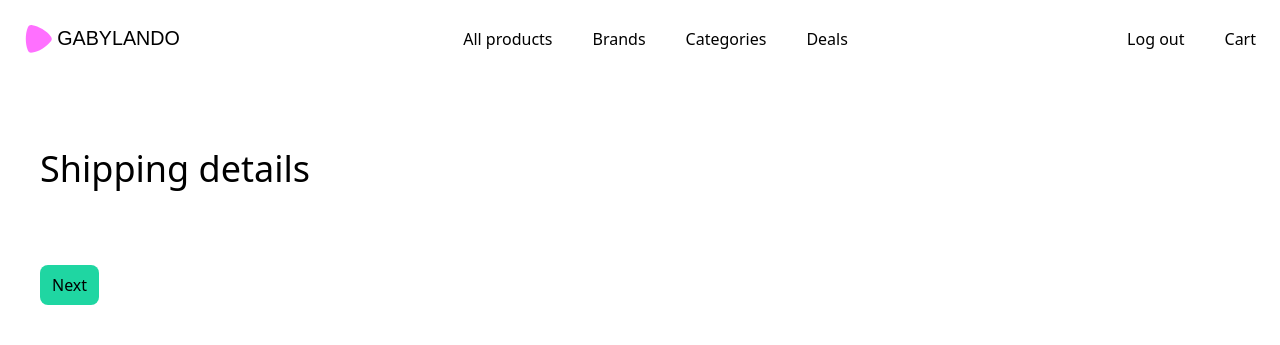
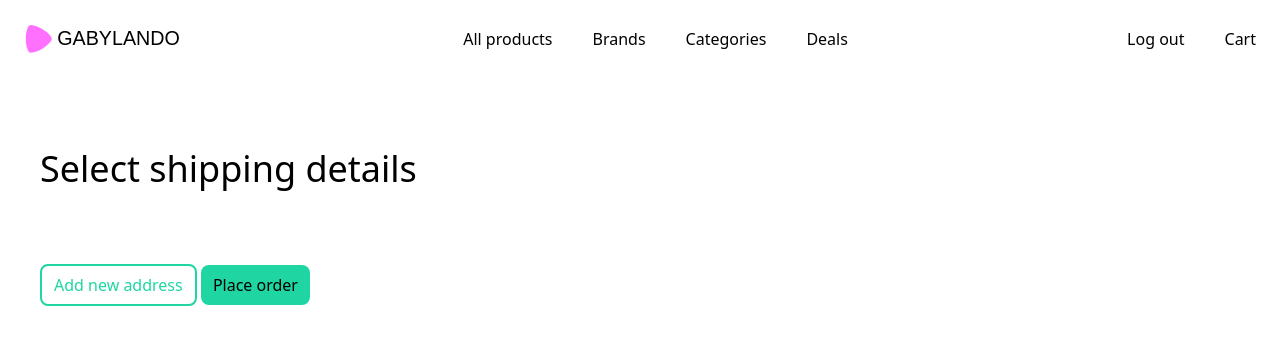
Before and after one commit to gwassing/ecommerce-platform, a Django app: page /checkout/address/ in a window 1280 px wide. Shown: the top 345 px of the page. Run offline with Django 5.2, Linux system fonts and the light colour scheme; the visitor is signed in with stand-in values (Sample User, id 1).

Commit message:
Enable creating a new address from checkout

```diff
--- a/checkout/templates/checkout/checkout_address.html
+++ b/checkout/templates/checkout/checkout_address.html
@@ -1,7 +1,7 @@
 {% extends 'base.html' %}
 {% block content %}
-    <h2 class="text-4xl mb-14">Shipping details</h2>
-    <form method="POST">
+    <h2 class="text-4xl mb-14">Select shipping details</h2>
+    <form method="POST" id="address-form">
         {% csrf_token %}
         {% if form.shipping_details.errors %}
             <div>{{ form.shipping_details.errors }}</div>
@@ -18,8 +18,9 @@
                 </div>
             </label>
         {% endfor %}
-        <button type="submit" class="button mt-5">
-            Next
-        </button>
     </form>
+    <a href="{% url "checkout:address_create" %}" class="button-secondary">Add new address</a>
+    <button type="submit" form="address-form" class="button mt-5">
+        Place order
+    </button>
 {% endblock %}
--- a/checkout/urls.py
+++ b/checkout/urls.py
@@ -6,6 +6,7 @@ app_name = 'checkout'
 
 urlpatterns = [
     path("address/", views.CheckoutShippingDetailsSelectView.as_view(), name="address"),
+    path("address/create/", views.CheckoutShippingDetailsCreateView.as_view(), name="address_create"),
     path("payment/", views.CheckoutPaymentView.as_view(), name="payment"),
     path('confirmation/', views.OrderConfirmationView.as_view(), name="order_confirmation")
 ]
--- a/checkout/views.py
+++ b/checkout/views.py
@@ -49,6 +49,44 @@ class CheckoutShippingDetailsSelectView(LoginRequiredMixin, generic.FormView):
         return reverse('checkout:order_confirmation')
 
 
+class CheckoutShippingDetailsCreateView(LoginRequiredMixin, generic.CreateView):
+    form_class = ShippingDetailsCreateForm
+    template_name = 'checkout/checkout_address_create.html'
+
+    def form_valid(self, form):
+        form.instance.user = self.request.user
+        self.object = form.save()
+
+        self.request.session['checkout_address_id'] = self.object.id
+        print('created_address:', self.object.id)
+
+        return redirect(self.place_order_and_clear_cart())
+
+    def place_order_and_clear_cart(self):
+        created_address_id = self.request.session.get('checkout_address_id')
+
+        user = self.request.user
+        # create an order with the user's shipping details
+        order = Order.objects.create(
+            user=user,
+            shipping_details_id=created_address_id
+        )
+
+        # transform user's cart items into purchased items and add to order object
+        for item in user.cart.cart_items.all():
+            PurchasedItem.objects.create(
+                order=order,
+                product=item.product,
+                quantity=item.quantity
+            )
+
+        print('purchased items:', order.purchased_items.all())
+
+        # empty cart
+        user.cart.cart_items.all().delete()
+        return reverse('checkout:order_confirmation')
+
+
 class CheckoutPaymentView(LoginRequiredMixin, generic.TemplateView):
     template_name = 'checkout/checkout_payment.html'
 
```
Also changed, not shown: checkout/templates/checkout/checkout_address_create.html (added, +11 -0 lines).
